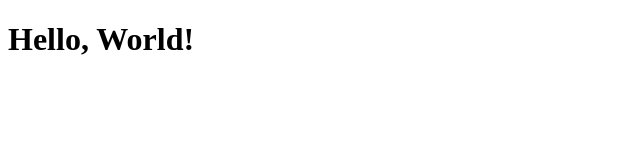
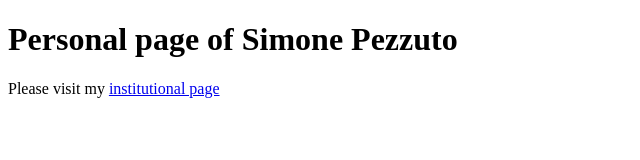
Before and after one commit to pezzus/pezzus.github.io, a plain HTML site: page index.html in a window 1280 px wide. Shown: the whole page, without its empty margins (0-640 px from the left). Drawn offline with Linux system fonts and the light colour scheme.

Commit message:
Update index.html

```diff
--- a/index.html
+++ b/index.html
@@ -6,6 +6,9 @@
     <title>Homepage</title>
 </head>
 <body>
-    <h1>Hello, World!</h1>
+    <h1>Personal page of Simone Pezzuto</h1>
+    <p>
+        Please visit my <a href="https://webapps.unitn.it/du/en/Persona/PER0251606/Curriculum">institutional page</a>
+    </p>
 </body>
 </html>
```
